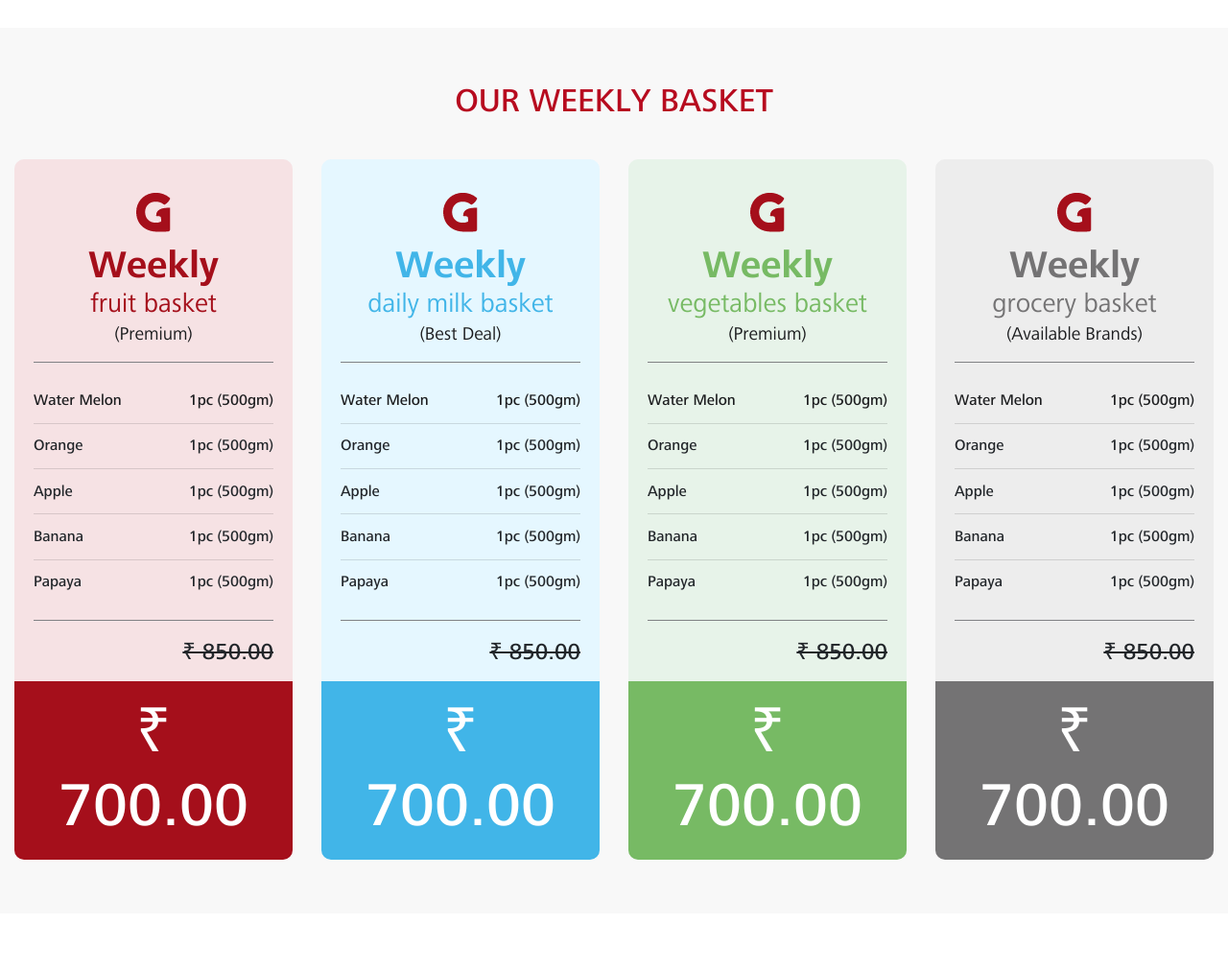
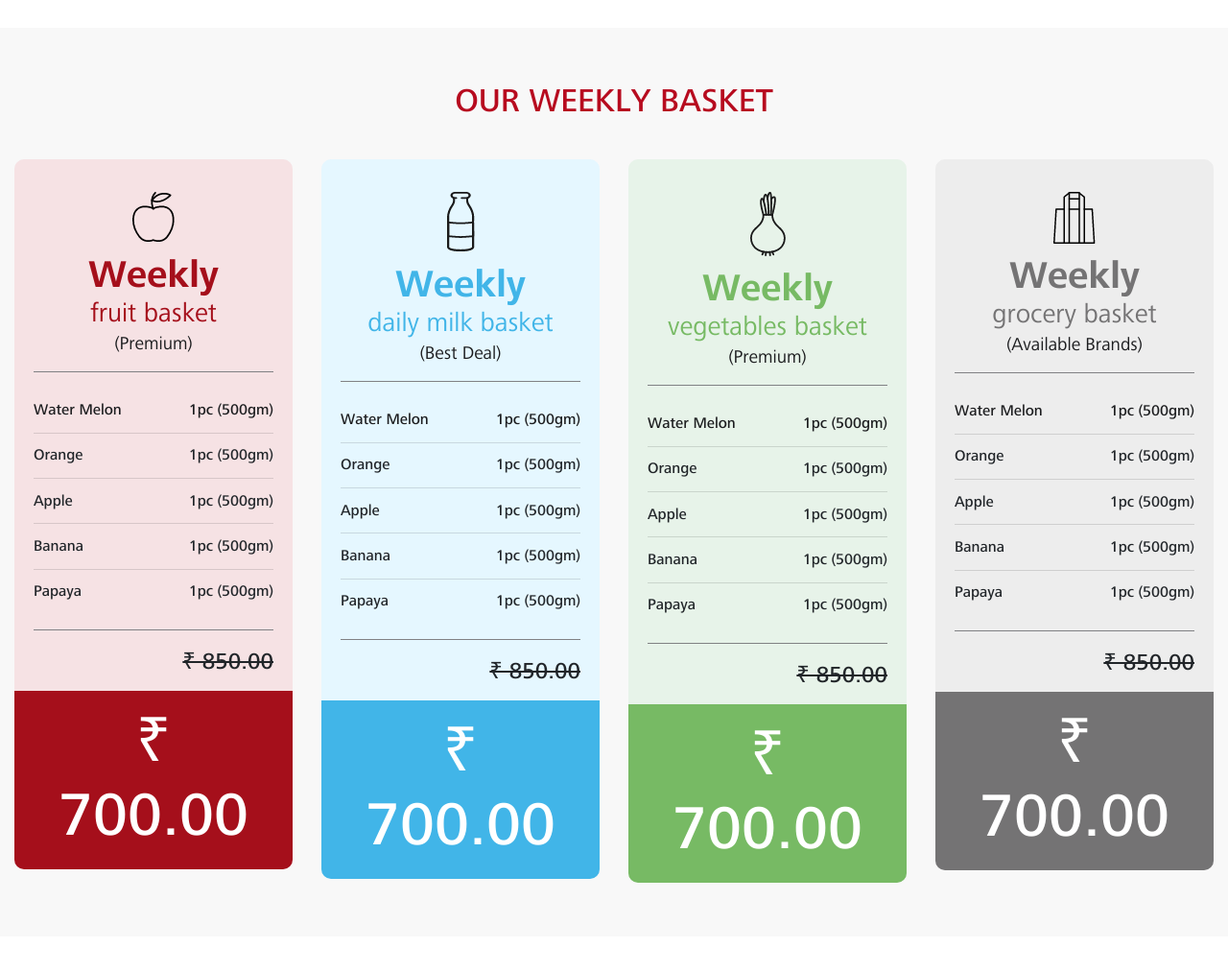
Before and after one commit to abdulrazakshaikh/grostop, a PHP site: page / in a window 1280 px wide. Shown: the part 4655-5667 px from the top of the page at 96% size. Run offline with PHP 8.4, Linux system fonts and the light colour scheme.

Commit message:
Add files via upload

```diff
--- a/homepage.php
+++ b/homepage.php
@@ -1198,7 +1198,7 @@
         <div class="col-12 col-md-6 col-xl-3">
           <div class="card basket-card red-basket-card">
             <div class="card-header">
-              <div class="basketicon"><img src="img/icon.png" alt="basketicon" class="img-fluid"></div>
+              <div class="basketicon"><img src="img/fruits-icon.png" alt="basketicon" class="img-fluid"></div>
               <h5 class="title">Weekly</h5>
               <h5 class="subtitle">Fruit Basket</h5>
               <p class="head-text">(Premium)</p>
@@ -1236,7 +1236,7 @@
         <div class="col-12 col-md-6 col-xl-3">
           <div class="card basket-card blue-basket-card">
             <div class="card-header">
-              <div class="basketicon"><img src="img/icon.png" alt="basketicon" class="img-fluid"></div>
+              <div class="basketicon"><img src="img/milk-icon.png" alt="basketicon" class="img-fluid"></div>
               <h5 class="title">Weekly</h5>
               <h5 class="subtitle">Daily Milk Basket</h5>
               <p class="head-text">(Best Deal)</p>
@@ -1274,7 +1274,7 @@
         <div class="col-12 col-md-6 col-xl-3">
           <div class="card basket-card green-basket-card">
             <div class="card-header">
-              <div class="basketicon"><img src="img/icon.png" alt="basketicon" class="img-fluid"></div>
+              <div class="basketicon"><img src="img/vegetables-icon.png" alt="basketicon" class="img-fluid"></div>
               <h5 class="title">Weekly</h5>
               <h5 class="subtitle">Vegetables Basket</h5>
               <p class="head-text">(Premium)</p>
@@ -1312,7 +1312,7 @@
         <div class="col-12 col-md-6 col-xl-3">
           <div class="card basket-card grey-basket-card">
             <div class="card-header">
-              <div class="basketicon"><img src="img/icon.png" alt="basketicon" class="img-fluid"></div>
+              <div class="basketicon"><img src="img/grocery-icon.png" alt="basketicon" class="img-fluid"></div>
               <h5 class="title">Weekly</h5>
               <h5 class="subtitle">Grocery Basket</h5>
               <p class="head-text">(Available Brands)</p>
```
